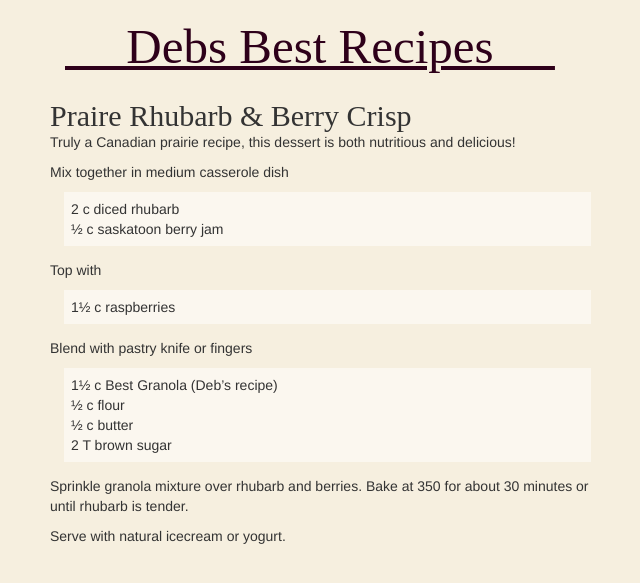
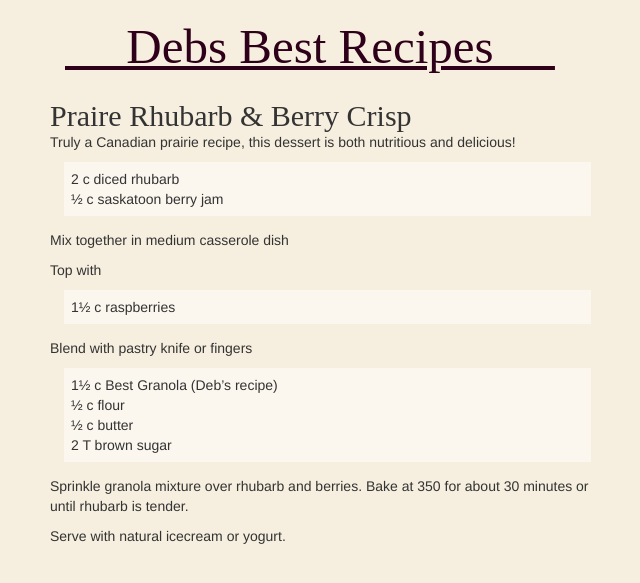
Before and after one commit to JonahBraun/debs-recipes, a Jekyll site: the page built from _posts/2005-08-08-rhubarb-a-berry-crisp.md, in a window 1280 px wide. Shown: the top 583 px of the page, without its empty margins (5-645 px from the left). Built offline with Jekyll 4.4.1, drawn with Linux system fonts in a browser that asks for light colours; nearby versions of some CDN libraries; some web fonts are replaced; Markdown is read by kramdown in place of the engine named in the settings.

```diff
--- a/_posts/2005-08-08-rhubarb-a-berry-crisp.md
+++ b/_posts/2005-08-08-rhubarb-a-berry-crisp.md
@@ -5,10 +5,10 @@ category: desserts
 ---
 Truly a Canadian prairie recipe, this dessert is both nutritious and delicious!
 
-Mix together in medium casserole dish
-
 - 2 c diced rhubarb
 - ½ c saskatoon berry jam
+
+Mix together in medium casserole dish
 
 Top with
 
```
